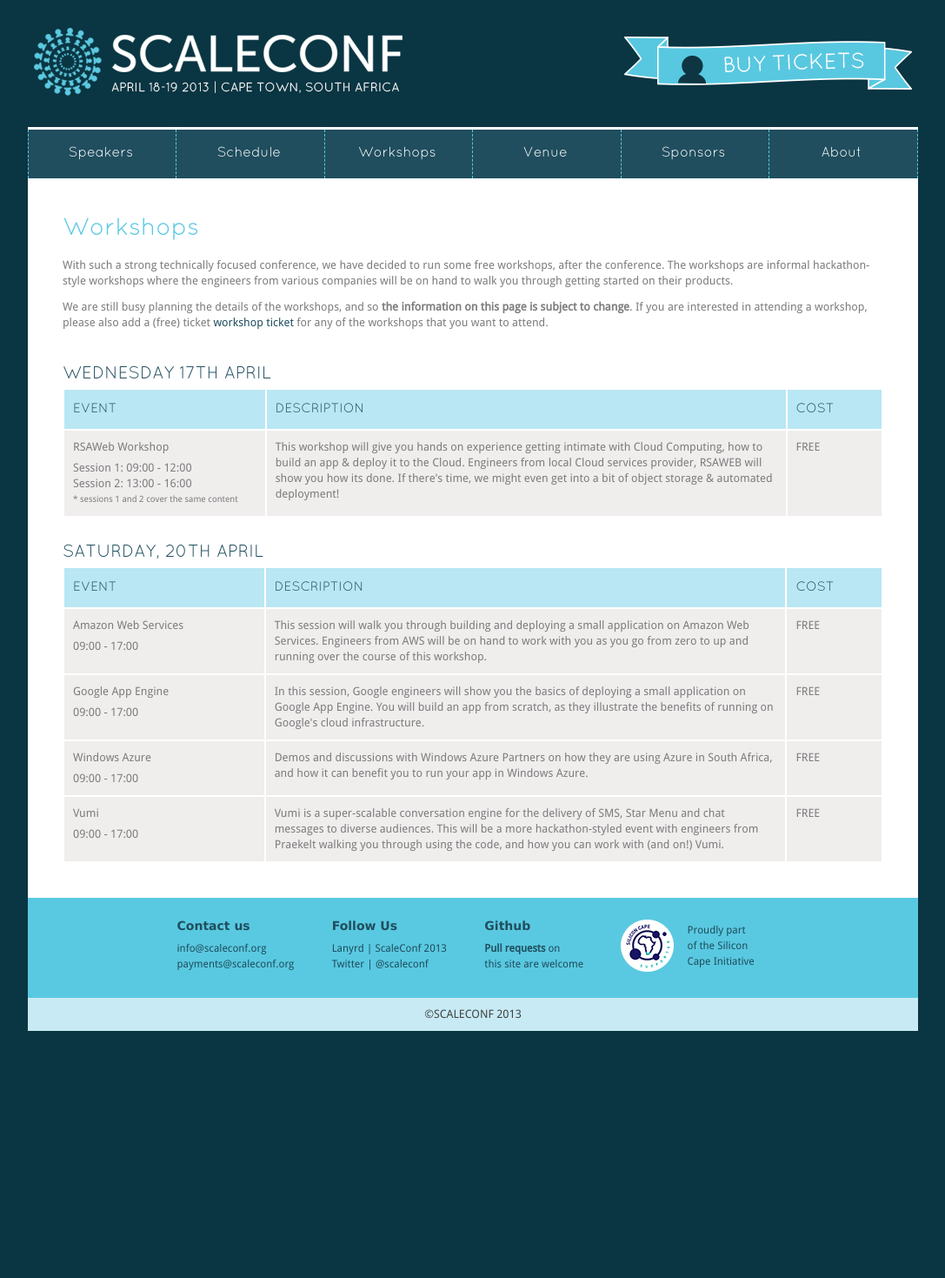
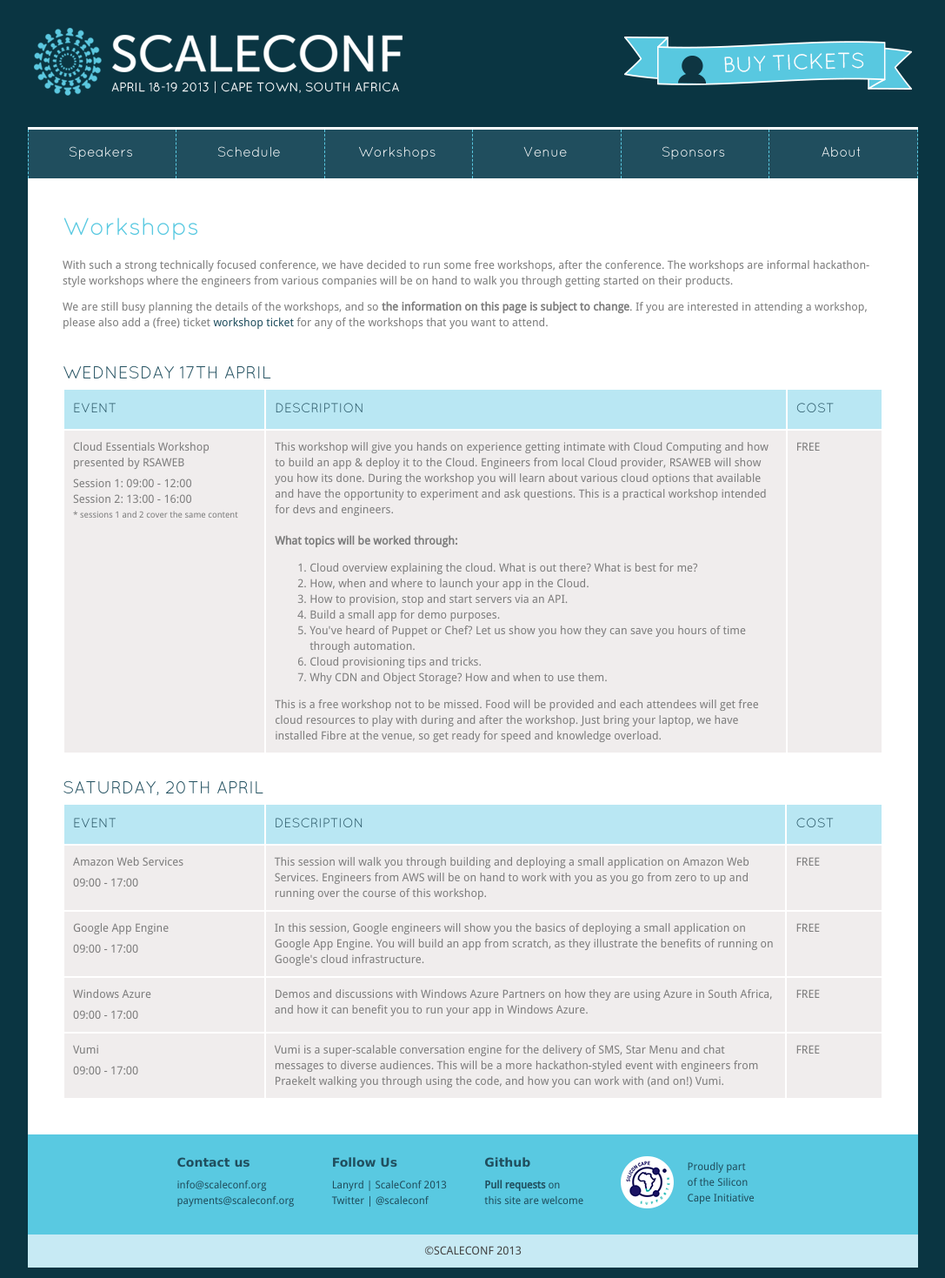
Before and after one commit to scaleconf/scaleconf.github.com, a Jekyll site: the page built from workshops.html, in a window 1280 px wide. Shown: the whole page at 87% size, without its empty margins (96-1183 px from the left). Built offline with Jekyll 4.4.1, drawn with Linux system fonts in a browser that asks for light colours; Markdown is read by kramdown in place of the engine named in the settings; before the commit the page ends 1197 px from its top, so only the background shows below that.

Commit message:
updated workshop information for rsaweb

```diff
--- a/workshops.html
+++ b/workshops.html
@@ -31,16 +31,36 @@
                 </tr>
                 <tr>
                     <td class="event">
-			<p class="title">RSAWeb Workshop</p>
+			<p class="title">Cloud Essentials Workshop presented by RSAWEB</p>
 			Session 1: 09:00 - 12:00
 			<br/> Session 2: 13:00 - 16:00<br/>
 			<p style='font-size:10px;'>* sessions 1 and 2 cover the same content</p>
 		    </td>
                     <td class="descr">
-		        This workshop will give you hands on experience getting intimate with Cloud Computing,
-			how to build an app & deploy it to the Cloud. Engineers from local Cloud services provider,
-			RSAWEB will show you how its done. If there's time, we might even get into a bit of
-			object storage & automated deployment!
+			<p>
+			This workshop will give you hands on experience getting intimate with Cloud Computing and how to
+			build an app &amp; deploy it to the Cloud. Engineers from local Cloud provider, RSAWEB will show you
+			how its done. During the workshop you will learn about various cloud options that available and
+			have the opportunity to experiment and ask questions. This is a practical workshop intended for devs and engineers.
+			</p>
+			<br/>
+			<p>
+			    <b>What topics will be worked through:</b>
+			    <ol>
+				<li>Cloud overview explaining the cloud. What is out there? What is best for me?</li>
+				<li>How, when and where to launch your app in the Cloud.</li>
+				<li>How to provision, stop and start servers via an API.</li>
+				<li>Build a small app for demo purposes.</li>
+				<li>You've heard of Puppet or Chef? Let us show you how they can save you hours of time through automation.</li>
+				<li>Cloud provisioning tips and tricks.</li>
+				<li>Why CDN and Object Storage? How and when to use them.</li>
+			    </ol>
+			</p>
+			<p>
+			    This is a free workshop not to be missed. Food will be provided and each attendees will get free cloud
+			    resources to play with during and after the workshop.
+			    Just bring your laptop, we have installed Fibre at the venue, so get ready for speed and knowledge overload.
+			</p>
                     </td>
                     <td class="cost">
                         FREE
```
